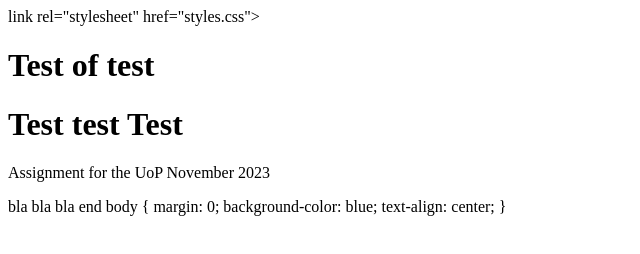
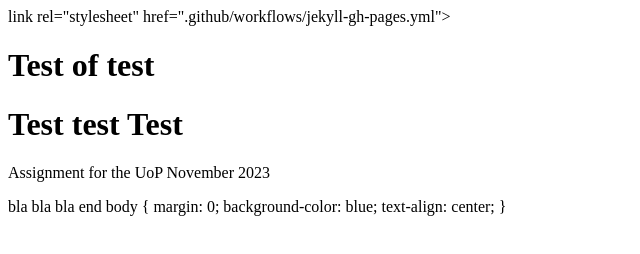
Before and after one commit to ctn1981/assignment, a plain HTML site: page index.html in a window 1280 px wide. Shown: the whole page, without its empty margins (0-640 px from the left). Drawn offline with Linux system fonts and the light colour scheme.

Commit message:
Update index.html

```diff
--- a/index.html
+++ b/index.html
@@ -2,7 +2,7 @@
 <head>
     <meta charset="UTF-8">
     <meta name="viewport" content="width=>, initial-scale=1.0">
-    link rel="stylesheet" href="styles.css">
+    link rel="stylesheet" href=".github/workflows/jekyll-gh-pages.yml">
     <title>Document</title>
 </head><h1>Test of test</h1>
 <body>
```
